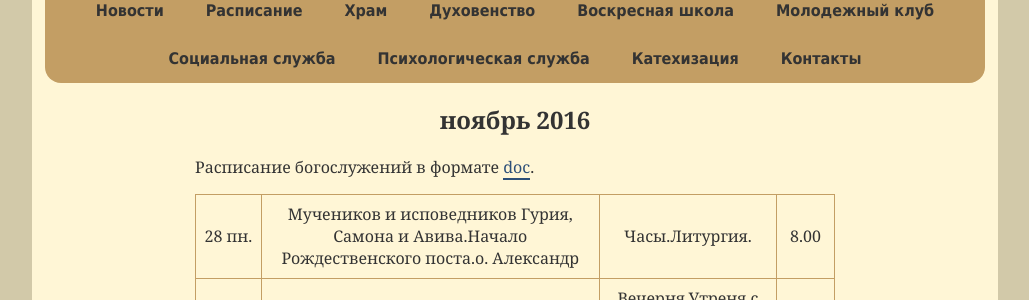
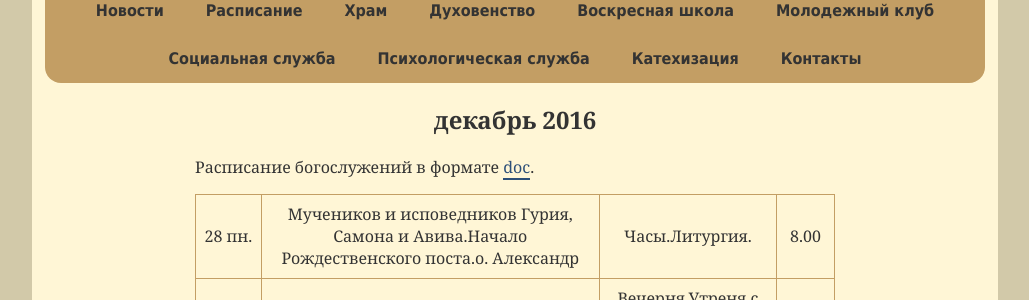
Before and after one commit to hramotradnoe/hramotradnoe.github.io, a Jekyll site: the page built from schedule/index.html, in a window 1280 px wide. Shown: the part 233-533 px from the top of the page, without its empty margins (125-1154 px from the left). Built offline with Jekyll 4.4.1, drawn with Linux system fonts in a browser that asks for light colours.

Commit message:
Update schedule.yml

```diff
--- a/_data/schedule.yml
+++ b/_data/schedule.yml
@@ -1,5 +1,5 @@
-period: ноябрь 2016
-link: "https://docs.google.com/document/d/1YAsraKdKCrtiEcFgZXjy4DP5GmuBjI5RAHBRB9P0SW8/edit"
+period: декабрь 2016
+link: "https://docs.google.com/document/d/10fzQbImX9W5BLX_lqQ-omGHLbLWVjTwuPOui2RwtgJo/edit"
 timetable:
  - description : "Мучеников и исповедников Гурия, Самона и Авива.Начало Рождественского поста.о. Александр"
    services    :
```
